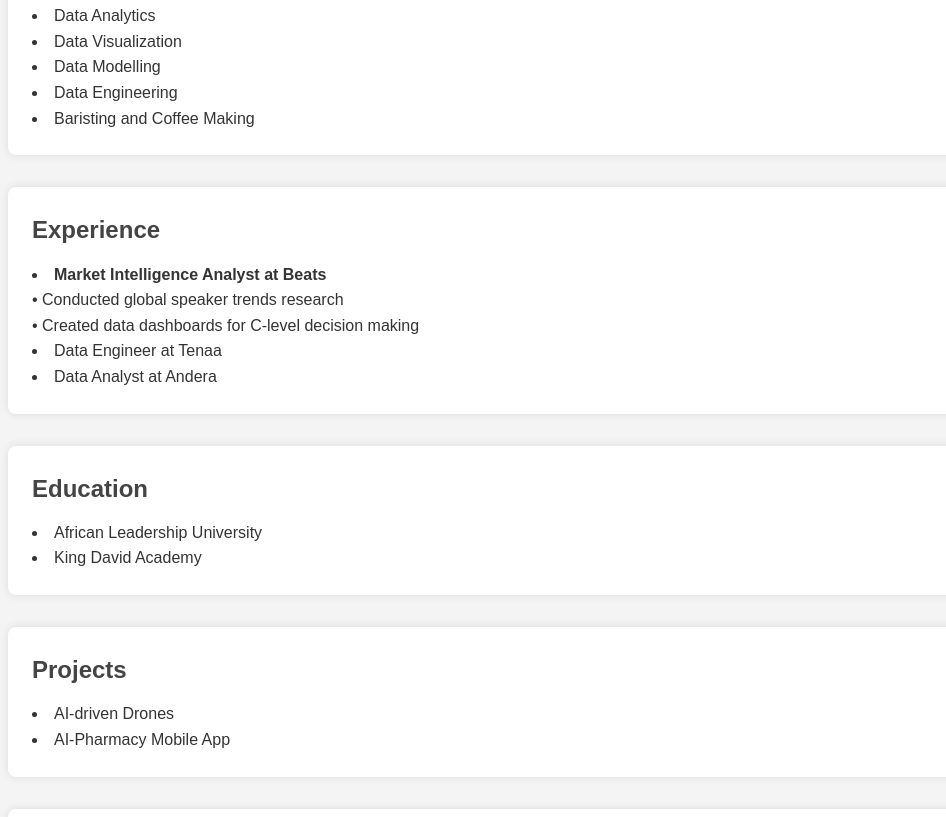
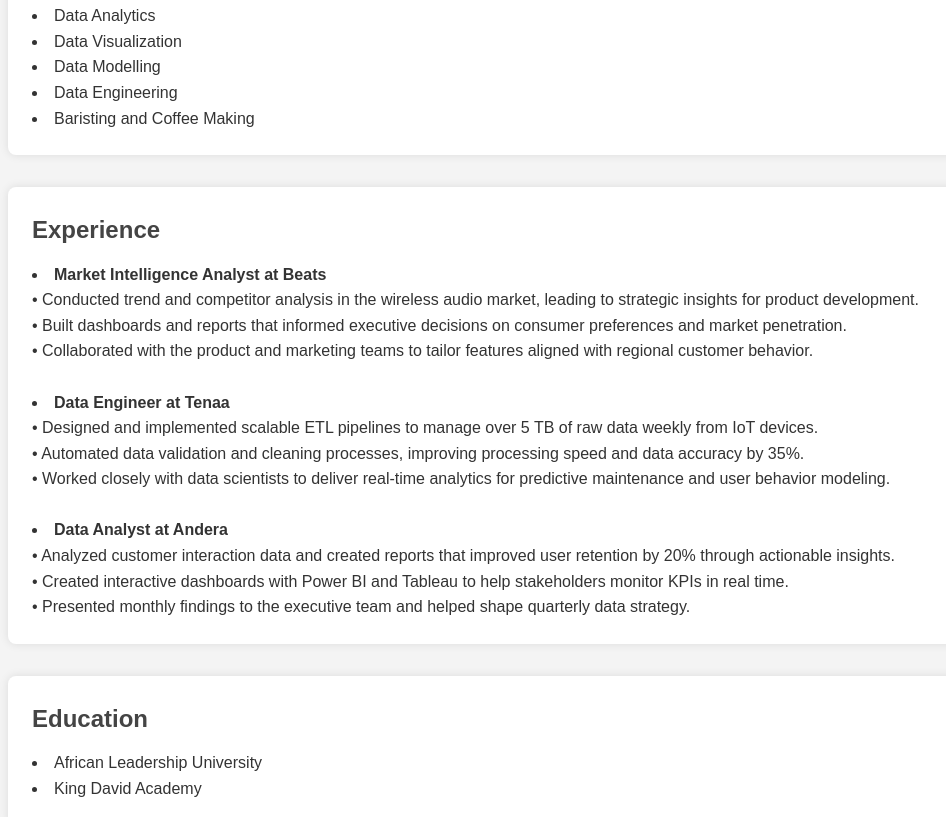
Before and after one commit to sul-Omar/Omar_Resume_Website, a plain HTML site: page index.html in a window 1280 px wide. Shown: the part 581-1398 px from the top of the page, without its empty margins (16-962 px from the left). Drawn offline with Linux system fonts and the light colour scheme; files that its build step writes are made by us from their sources; files whose address does not match are found by name.

Commit message:
script for resume_website

```diff
--- a/index.html
+++ b/index.html
@@ -36,16 +36,30 @@
   </section>
 
   <!-- ======================== EXPERIENCE SECTION ======================== -->
+  <!-- ======================== EXPERIENCE SECTION ======================== -->
 <section id="experience">
   <h2>Experience</h2>
   <ul>
     <li>
       <strong>Market Intelligence Analyst at Beats</strong><br>
-    • Conducted global speaker trends research<br>
-    • Created data dashboards for C-level decision making
+      • Conducted trend and competitor analysis in the wireless audio market, leading to strategic insights for product development.<br>
+      • Built dashboards and reports that informed executive decisions on consumer preferences and market penetration.<br>
+      • Collaborated with the product and marketing teams to tailor features aligned with regional customer behavior.
     </li>
-      <li>Data Engineer at Tenaa</li>
-      <li>Data Analyst at Andera</li>
+    <br>
+    <li>
+      <strong>Data Engineer at Tenaa</strong><br>
+      • Designed and implemented scalable ETL pipelines to manage over 5 TB of raw data weekly from IoT devices.<br>
+      • Automated data validation and cleaning processes, improving processing speed and data accuracy by 35%.<br>
+      • Worked closely with data scientists to deliver real-time analytics for predictive maintenance and user behavior modeling.
+    </li>
+    <br>
+    <li>
+      <strong>Data Analyst at Andera</strong><br>
+      • Analyzed customer interaction data and created reports that improved user retention by 20% through actionable insights.<br>
+      • Created interactive dashboards with Power BI and Tableau to help stakeholders monitor KPIs in real time.<br>
+      • Presented monthly findings to the executive team and helped shape quarterly data strategy.
+    </li>
   </ul>
 </section>
 
```
Lines whose indentation alone changed are shown as unchanged.
